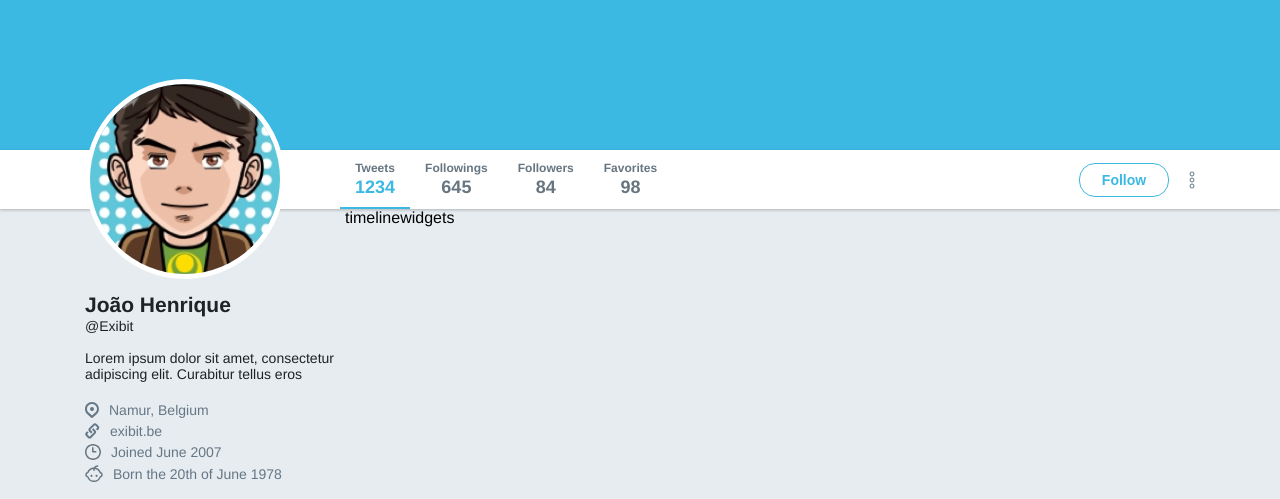
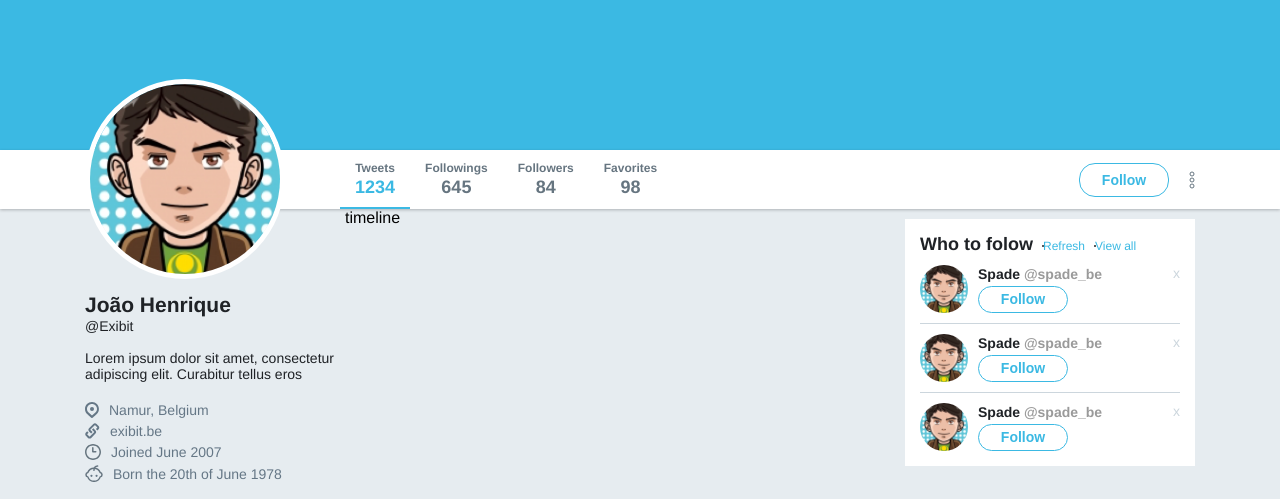
Before and after one commit to Joaoh3326/flexbox, a plain HTML site: page index.html in a window 1280 px wide. Shown: the part 276-775 px from the top of the page. Drawn offline with Linux system fonts and the light colour scheme.

Commit message:
criou os widgets

```diff
--- a/index.html
+++ b/index.html
@@ -120,7 +120,48 @@
         </div>
       </aside>
       <section class="timeline">timeline</section>
-      <aside class="widgets">widgets</aside>
+      <aside class="widgets">
+        <div class="widget follow">
+          <div class="title">
+            <strong>Who to folow</strong>
+            <a href="">Refresh</a>
+            <a href="">View all</a>
+          </div>
+
+          <ul>
+            <li>
+              <div class="profile">
+                <img src="/images/avatar.png" alt="avatar" />
+                <div class="info">
+                  <strong>Spade <span>@spade_be</span></strong>
+                  <button>Follow</button>
+                </div>
+              </div>
+              <a href="">x</a>
+            </li>
+            <li>
+              <div class="profile">
+                <img src="/images/avatar.png" alt="avatar" />
+                <div class="info">
+                  <strong>Spade <span>@spade_be</span></strong>
+                  <button>Follow</button>
+                </div>
+              </div>
+              <a href="">x</a>
+            </li>
+            <li>
+              <div class="profile">
+                <img src="/images/avatar.png" alt="avatar" />
+                <div class="info">
+                  <strong>Spade <span>@spade_be</span></strong>
+                  <button>Follow</button>
+                </div>
+              </div>
+              <a href="">x</a>
+            </li>
+          </ul>
+        </div>
+      </aside>
     </div>
   </body>
 </html>
--- a/style.css
+++ b/style.css
@@ -295,3 +295,119 @@ div.wrapper-content aside.profile .images ul li {
   flex: 1 0 auto;
   margin: 0 5px 5px 0;
 }
+
+div.wrapper-content .timeline {
+  flex: 1;
+}
+
+div.wrapper-content aside.widgets {
+  width: 290px;
+  margin-top: 10px;
+}
+
+div.wrapper-content aside.widgets .widget {
+  background: #fff;
+  padding: 15px;
+}
+
+div.wrapper-content aside.widgets .widget .title {
+  display: flex;
+  align-items: baseline;
+}
+
+div.wrapper-content aside.widgets .widget .title strong {
+  font-size: 18px;
+  color: #1f2226;
+}
+
+div.wrapper-content aside.widgets .widget .title a {
+  font-size: 12px;
+  color: #3bb9e3;
+  text-decoration: none;
+  position: relative;
+  padding-left: 10px;
+}
+
+div.wrapper-content aside.widgets .widget .title a::before {
+  content: "";
+  width: 2px;
+  height: 2px;
+  border-radius: 50%;
+  background: #222;
+  margin-left: 5px;
+  margin-right: 5px;
+  position: absolute;
+  left: 4px;
+  top: 6px;
+}
+
+div.wrapper-content aside.widgets .follow ul {
+  list-style: none;
+  margin-top: 10px;
+}
+
+div.wrapper-content aside.widgets .follow ul li {
+  list-style: none;
+  display: flex;
+  justify-content: space-between;
+  border-bottom: 1px solid #ccd6dd;
+  padding-bottom: 10px;
+  margin-bottom: 10px;
+}
+
+div.wrapper-content aside.widgets .follow ul li:last-child {
+  margin-bottom: 0;
+  padding-bottom: 0;
+  border: 0;
+}
+
+div.wrapper-content aside.widgets .follow ul li .profile {
+  display: flex;
+  align-items: center;
+}
+
+div.wrapper-content aside.widgets .follow ul li .profile img {
+  width: 48px;
+  height: 48px;
+  border-radius: 50%;
+}
+
+div.wrapper-content aside.widgets .follow ul li .profile .info {
+  margin-left: 10px;
+  display: flex;
+  flex-direction: column;
+}
+
+div.wrapper-content aside.widgets .follow ul li .profile .info strong {
+  font-size: 14px;
+  color: #1f2226;
+}
+
+div.wrapper-content aside.widgets .follow ul li .profile .info span {
+  font-weight: none;
+  color: #9a9a9a;
+}
+
+div.wrapper-content aside.widgets .follow ul li .profile .info button {
+  height: 27px;
+
+  display: flex;
+  align-items: center;
+  justify-content: center;
+
+  background: #fff;
+  width: 90px;
+  font-weight: bold;
+  font-size: 14px;
+  color: #3bb9e3;
+  border: 1px solid #3bb9e3;
+  border-radius: 16px;
+
+  margin-top: 4px;
+}
+
+div.wrapper-content aside.widgets .follow ul li > a {
+  color: #ccd6dd;
+  text-decoration: none;
+  font-size: 14px;
+}
```
